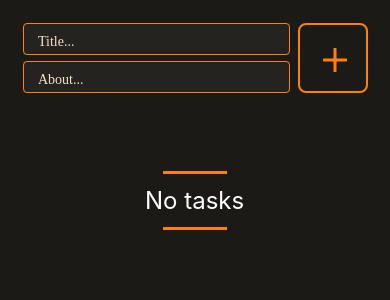
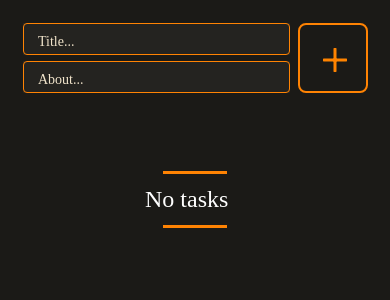
Before and after one commit to jeyjenushan/ToDoListMobileProject, a React Native app in the folder TodoList/: screen / in a window 390 px wide. Shown: the top 300 px of the page. Built offline with nearby package versions, Linux system fonts and the light colour scheme.

Commit message:
minor changes

```diff
--- a/TodoList/src/components/TodoList.tsx
+++ b/TodoList/src/components/TodoList.tsx
@@ -170,7 +170,7 @@ const styles = StyleSheet.create({
 
 	text: {
 
-
+    fontFamily:"Inter_28pt-Regular",
     width:scaleWidth(100),
     height:scaleHeight(29),
     fontWeight:400,
```
